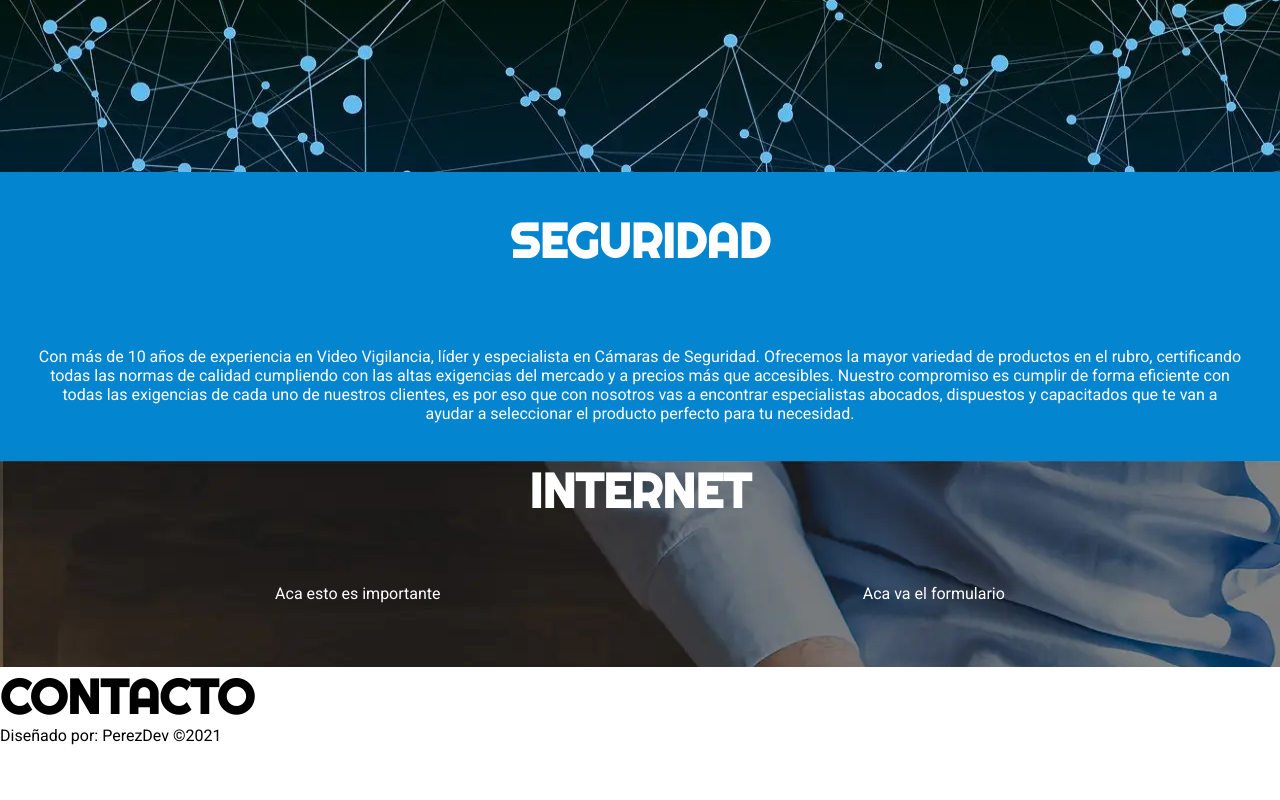
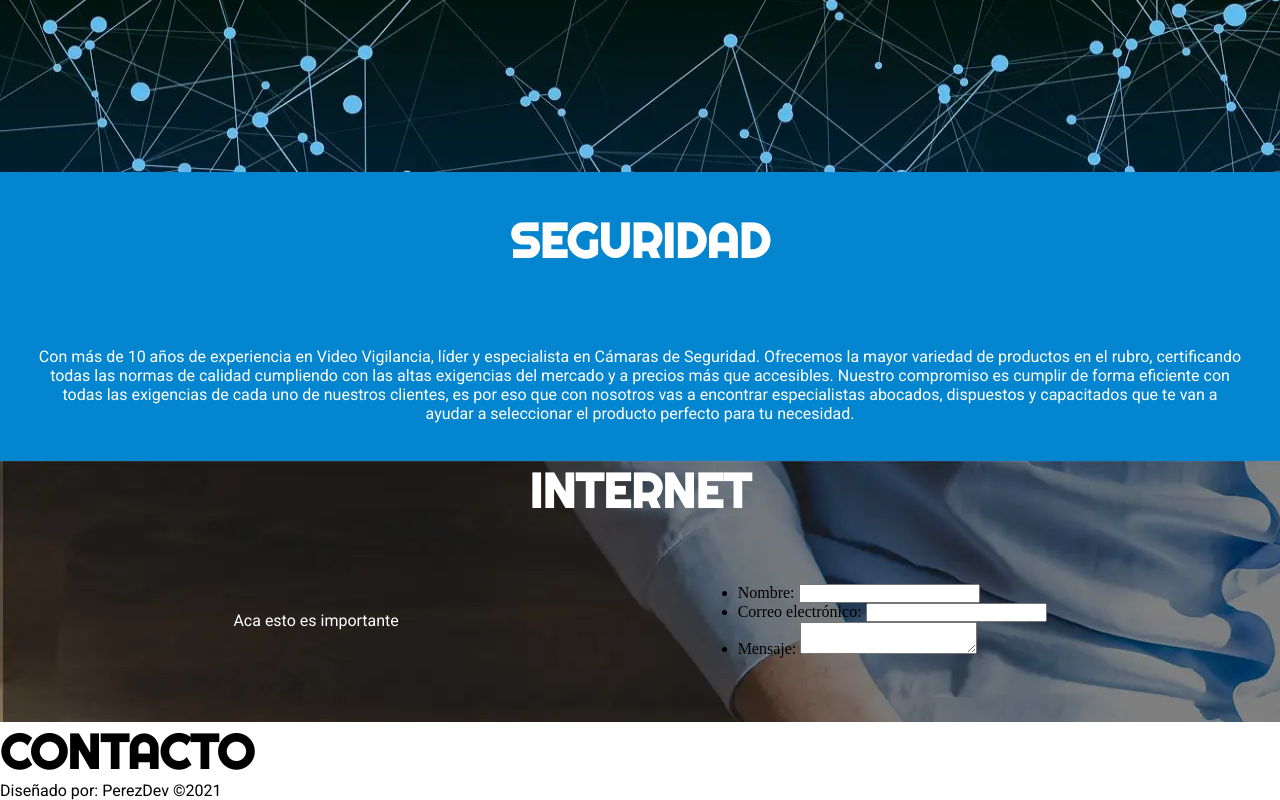
Before and after one commit to EtelS/ArrobaIT, a plain HTML site: page index.html in a window 1280 px wide. Shown: the part 2191-2991 px from the top of the page. Before the commit the page ends 2936 px from the top, so only its background shows below. Drawn offline with Linux system fonts and the light colour scheme.

Commit message:
seccion seguridad e internet

```diff
--- a/index.html
+++ b/index.html
@@ -58,8 +58,21 @@
         <h1 class="selfcenter">INTERNET</h1>
         <div class="flex container">
             <p class="selfcenter">Aca esto es importante</p>
-            <form>
-                <p class="selfcenter">Aca va el formulario</p>
+            <form action="/my-handling-form-page" method="post">
+                <ul>
+                    <li>
+                      <label for="name">Nombre:</label>
+                      <input type="text" id="name" name="user_name">
+                    </li>
+                    <li>
+                      <label for="mail">Correo electrónico:</label>
+                      <input type="email" id="mail" name="user_mail">
+                    </li>
+                    <li>
+                      <label for="msg">Mensaje:</label>
+                      <textarea id="msg" name="user_message"></textarea>
+                    </li>
+                   </ul>
             </form>
         </div>
     </div>
```
Also changed, not shown: webs y todo 06-06.txt (added, +19 -0 lines).
